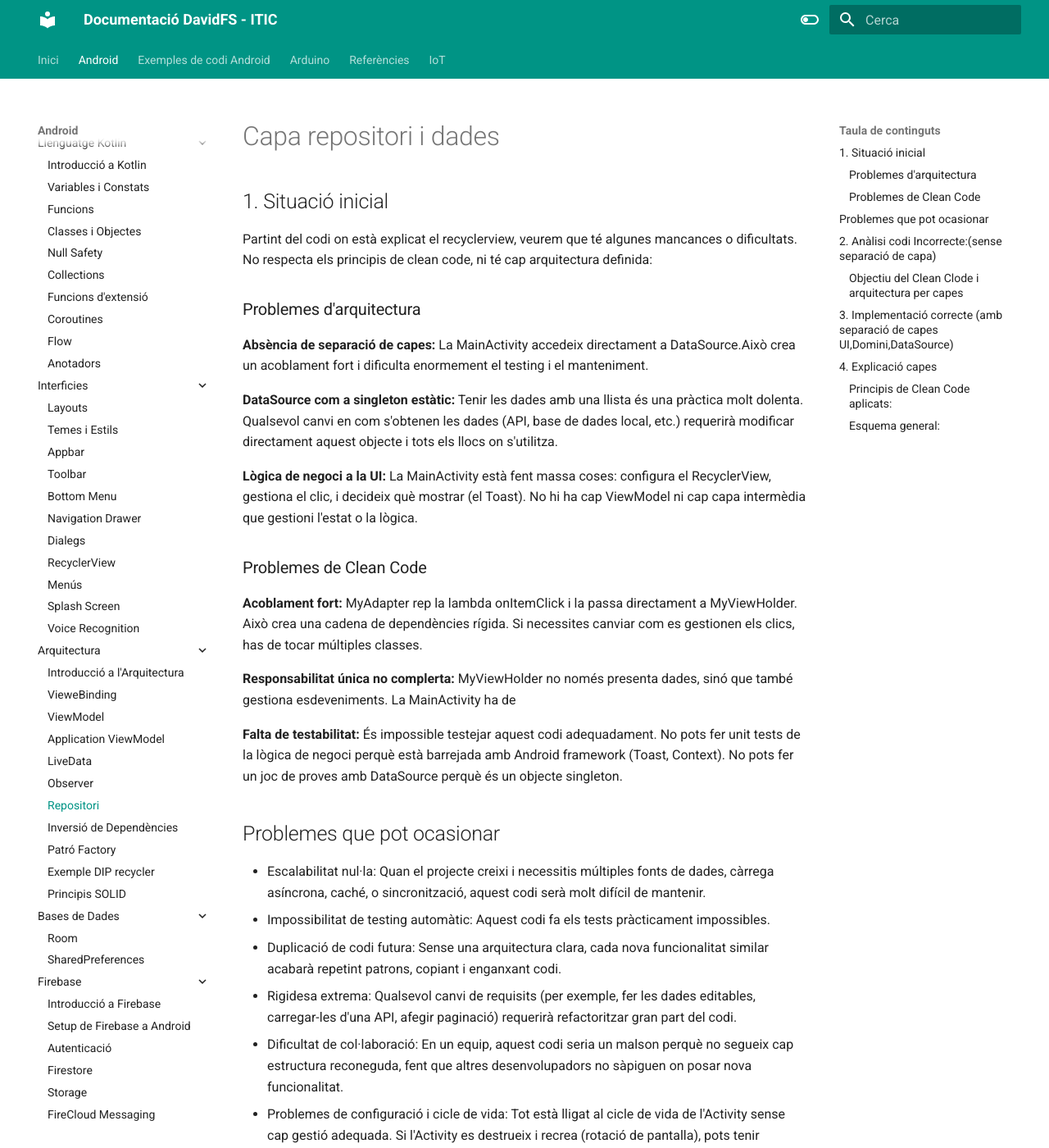
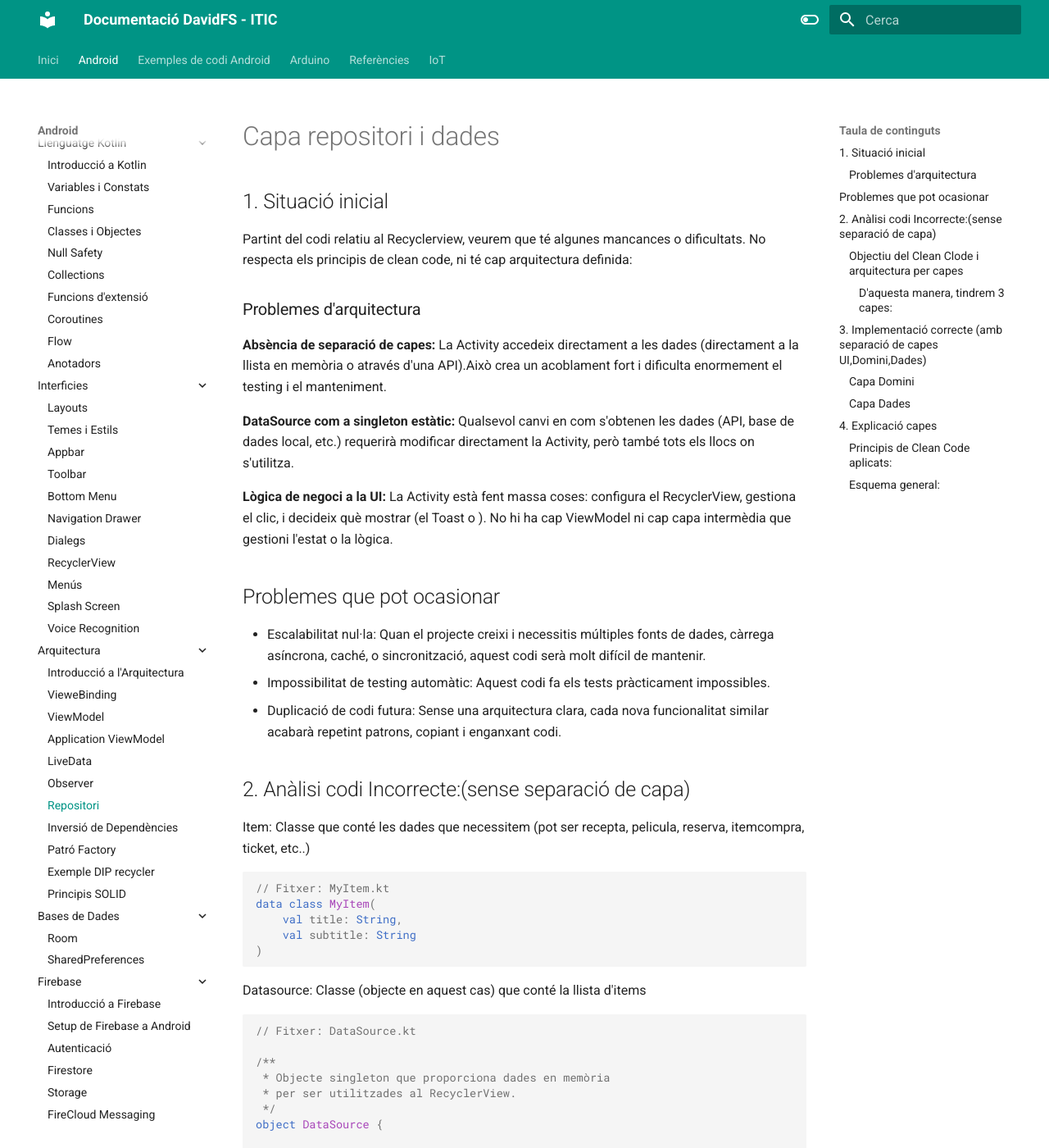
Before and after one commit to davidfs-itic/davidfs-itic, an MkDocs documentation site: the page built from docs/Android/Arquitectura/repositori.md, in a window 1280 px wide and 1400 px high. Shown: the whole window at 82% size. Built offline with MkDocs 1.6.1 and Material for MkDocs 9.7.7, drawn with Linux system fonts in a browser that asks for light colours; some of the changed text lies outside the part shown.

Commit message:
Millores en la documentació sobre l'arquitectura del repositori i el RecyclerView; correccions de redacció i aclariments sobre la separació de capes.

````diff
--- a/docs/Android/Arquitectura/repositori.md
+++ b/docs/Android/Arquitectura/repositori.md
@@ -3,35 +3,25 @@
 ## 1. Situació inicial
 
 
-Partint del codi on està explicat el recyclerview, veurem que té algunes mancances o dificultats.
+Partint del codi relatiu al Recyclerview, veurem que té algunes mancances o dificultats.
 No respecta els principis de clean code, ni té cap arquitectura definida:
 
 
 ### Problemes d'arquitectura
 
 **Absència de separació de capes:**
- La MainActivity accedeix directament a DataSource.Això crea un acoblament fort i dificulta enormement el testing i el manteniment.
+ La Activity accedeix directament a les dades (directament a la llista en memòria o através d'una API).Això crea un acoblament fort i dificulta enormement el testing i el manteniment.
 
 **DataSource com a singleton estàtic:**
-Tenir les dades amb una llista és una pràctica molt dolenta. Qualsevol canvi en com s'obtenen les dades (API, base de dades local, etc.) requerirà modificar directament aquest objecte i tots els llocs on s'utilitza.
+Qualsevol canvi en com s'obtenen les dades (API, base de dades local, etc.) requerirà modificar directament la Activity, però també tots els llocs on s'utilitza.
 
-**Lògica de negoci a la UI:** La MainActivity està fent massa coses: configura el RecyclerView, gestiona el clic, i decideix què mostrar (el Toast). No hi ha cap ViewModel ni cap capa intermèdia que gestioni l'estat o la lògica.
+**Lògica de negoci a la UI:** La Activity està fent massa coses: configura el RecyclerView, gestiona el clic, i decideix què mostrar (el Toast o ). No hi ha cap ViewModel ni cap capa intermèdia que gestioni l'estat o la lògica.
 
-### Problemes de Clean Code
-
-**Acoblament fort:** MyAdapter rep la lambda onItemClick i la passa directament a MyViewHolder. Això crea una cadena de dependències rígida. Si necessites canviar com es gestionen els clics, has de tocar múltiples classes.
-
-**Responsabilitat única no complerta:** MyViewHolder no només presenta dades, sinó que també gestiona esdeveniments. La MainActivity ha de
-
-**Falta de testabilitat:** És impossible testejar aquest codi adequadament. No pots fer unit tests de la lògica de negoci perquè està barrejada amb Android framework (Toast, Context). No pots fer un joc de proves amb DataSource perquè és un objecte singleton.
 
 ## Problemes que pot ocasionar
 - Escalabilitat nul·la: Quan el projecte creixi i necessitis múltiples fonts de dades, càrrega asíncrona, caché, o sincronització, aquest codi serà molt difícil de mantenir.
 - Impossibilitat de testing automàtic: Aquest codi fa els tests pràcticament impossibles.
 - Duplicació de codi futura: Sense una arquitectura clara, cada nova funcionalitat similar acabarà repetint patrons, copiant i enganxant codi.
-- Rigidesa extrema: Qualsevol canvi de requisits (per exemple, fer les dades editables, carregar-les d'una API, afegir paginació) requerirà refactoritzar gran part del codi.
-- Dificultat de col·laboració: En un equip, aquest codi seria un malson perquè no segueix cap estructura reconeguda, fent que altres desenvolupadors no sàpiguen on posar nova funcionalitat.
-- Problemes de configuració i cicle de vida: Tot està lligat al cicle de vida de l'Activity sense cap gestió adequada. Si l'Activity es destrueix i recrea (rotació de pantalla), pots tenir problemes amb referències i estat.
 
 ## 2. Anàlisi codi Incorrecte:(sense separació de capa)
 
@@ -65,7 +55,7 @@
     )
 }
 ```
-Des de l'activity, es crea la llista d'items. Aixó és incorrecte doncs
+Des de l'activity, es crea la llista d'items. Aixó és incorrecte doncs no és la tasca de l'activity.
 ```kotlin
         // 3. Crear llista de dades (des de DataSource o directament)
         val items = DataSource.items
@@ -75,11 +65,17 @@
 
 ### Objectiu del Clean Clode i arquitectura per capes
 
-Hem de fer independent les dades de la implementació, perque la UI pugui cridar un métode  genèric.
+Hem de fer independent les dades de la implementació, perque la UI pugui cridar un métode  genèric. Per tant, ha de ser independent
 
-Aquesta classe s'anomena Repositori.
+Aquesta classe s'anomena Repositori, i correspón a la **Capa de domini**
 
-Repository: Coordinador i font de dades. Recupera les dades, pero no directament, sinó a través dels datasources.
+#### D'aquesta manera, tindrem 3 capes:
+
+1. UI (Activities, ViewModels)
+2. Domini (Repositori)
+3. Dades (Datasources amb Interface)
+
+**Repository**: Coordinador i font de dades. Recupera les dades, pero no directament, sinó a través dels datasources.
 
 Per exemple:
 ```kotlin
@@ -93,12 +89,35 @@
 }
 ```
 
-D'aquesta manera, passant un datasource qualsevol el repositori pot obtenir el llistat, i no importa com estigui implementat aquest repositori.
+Per què necessites la capa de Domini (amb el Repositori)?
+Per diferents responsabilitats
 
-Però no podem fer un datasource com un objecte (com hem fet abans), perque si ara volem recuperar les dades de una base de dades, Api, o altres, (Implementació) el repositori no funcionaria, si no és que:
+- Repository: S'encarrega de la lògica de negoci relacionada amb les dades:
+    - Gestió de caché
+    - Combinació de múltiples fonts de dades (local + remota)
+    - Decisió de quan usar dades locals vs remotes
+    - Transformació de dades entre capes
+    - Gestió d'errors i fallbacks
+- DataSource: S'encarrega NOMÉS d'obtenir/guardar dades d'una font específica (mock, API, base de dades).
 
-## 3. Implementació correcte (amb separació de capes UI,Domini,DataSource)
-**El datasource no és un objecte o classe, sinó un interface**
+## 3. Implementació correcte (amb separació de capes UI,Domini,Dades)
+
+### Capa Domini
+(la classe repositori que hem vist abans), hi ha diferents maneres d'implementar-la i a més es poden afegir els casos d'ús.
+
+```kotlin
+class ItemsRepository(
+    private val dataSource: ItemsDataSource
+) {
+
+    fun getItems(): List<MyItem> {
+         dataSource.getItems()
+    }
+}
+```
+### Capa Dades
+
+Interface +  Datasources concrets.
 
 ```kotlin
 interface ItemDataSource {
````
Also changed, not shown: docs/Android/Arquitectura/recyclerinversio.md (+0 -1 lines).
